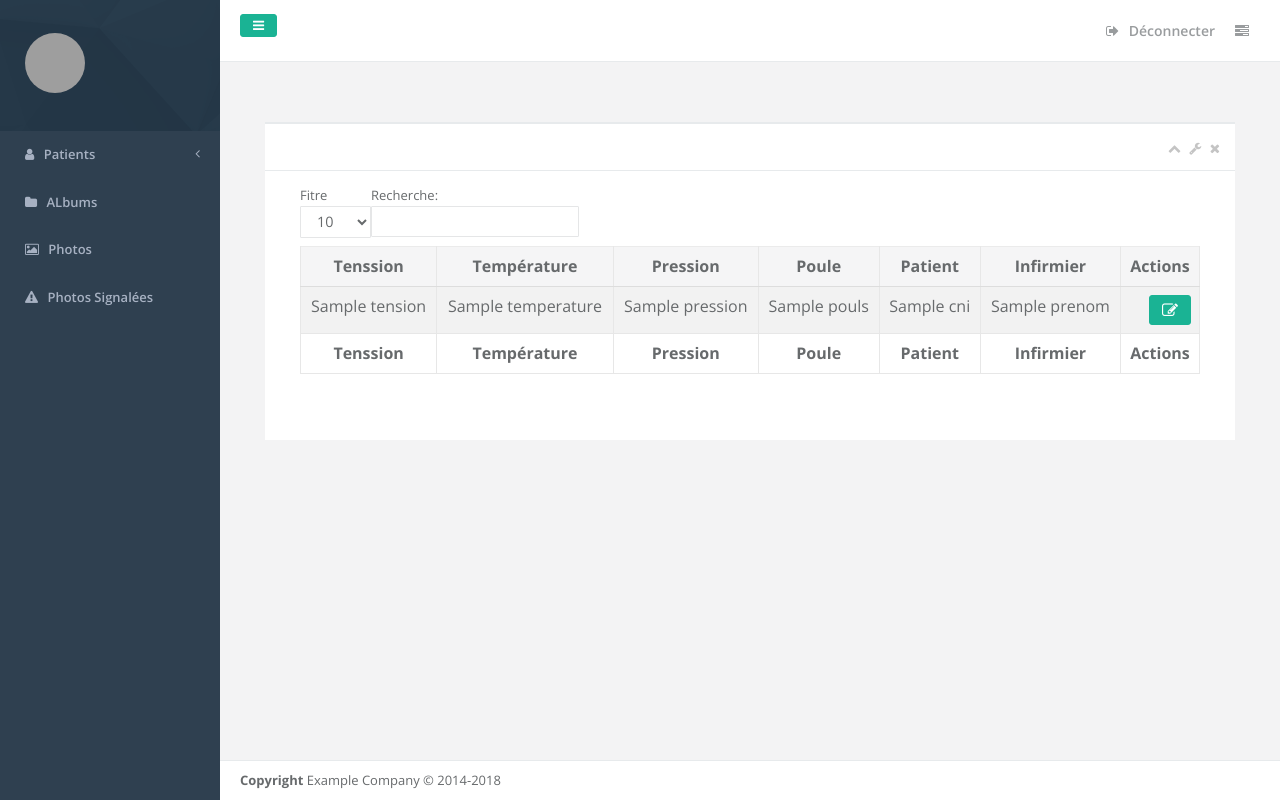
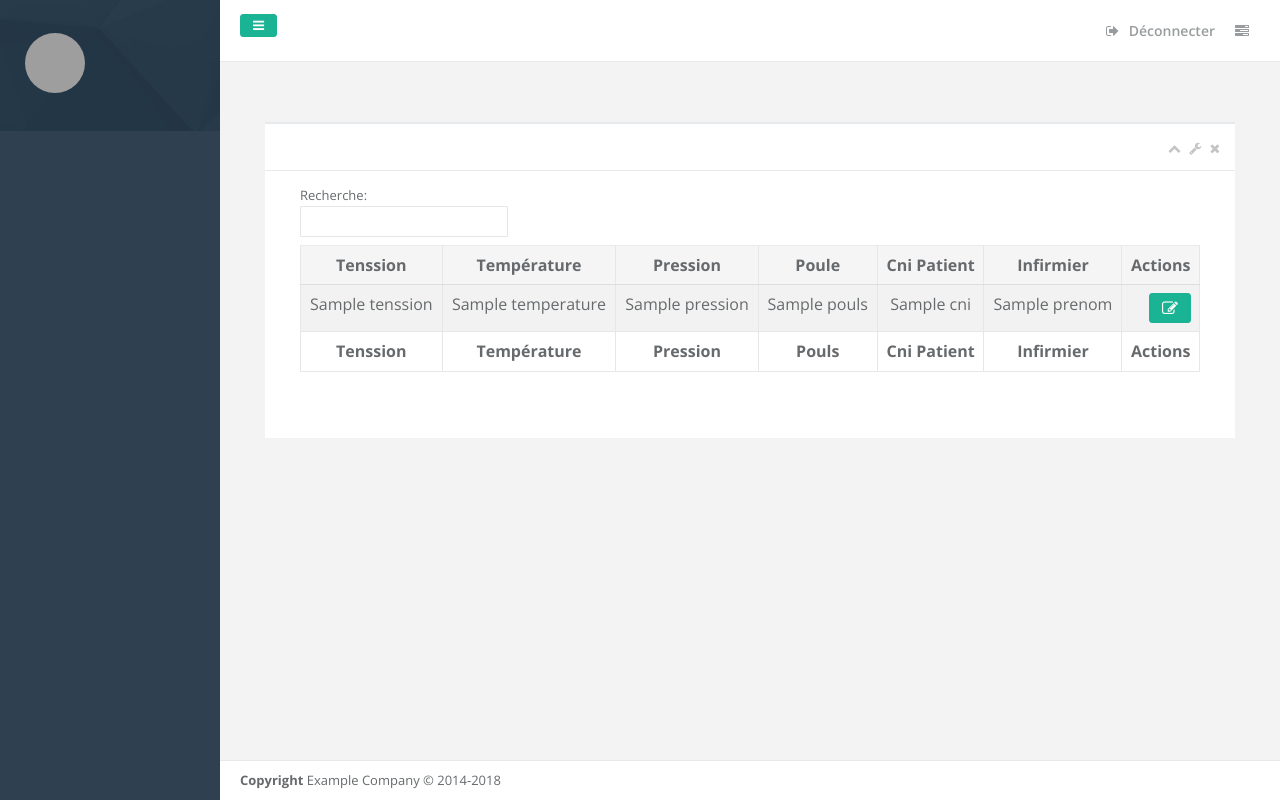
Before and after one commit to amdyDiop/gestion_malade, a Symfony app: template templates/constante/index.html.twig in a window 1280 px wide. Run offline with Twig, Linux system fonts and the light colour scheme; the template is opened without the code that fills it: most values are stand-ins (such as "Sample title", 1, 10 or a date in 2020); some libraries are stand-ins or nearby versions; grey boxes are pictures that could not be loaded.

Commit message:
constante done

```diff
--- a/src/Controller/PatientController.php
+++ b/src/Controller/PatientController.php
@@ -101,7 +101,6 @@ class PatientController extends AbstractController
         }
         return $this->redirectToRoute('patient_liste');
     }
-
     /**
      * @Route("/search", name="patient_search",methods={"GET","POST"})
      */
@@ -127,5 +126,4 @@ class PatientController extends AbstractController
         $patient= $serializer->serialize($data, 'json',['groups'=>'patient']);
         return $this->json($patient,200);
     }
-
 }
--- a/src/Entity/Infirmier.php
+++ b/src/Entity/Infirmier.php
@@ -6,6 +6,7 @@ use App\Repository\InfirmierRepository;
 use Doctrine\Common\Collections\ArrayCollection;
 use Doctrine\Common\Collections\Collection;
 use Doctrine\ORM\Mapping as ORM;
+use Symfony\Component\Serializer\Annotation\Groups;
 
 /**
  * @ORM\Entity(repositoryClass=InfirmierRepository::class)
@@ -16,12 +17,14 @@ class Infirmier
      * @ORM\Id
      * @ORM\GeneratedValue
      * @ORM\Column(type="integer")
+     * @Groups ({"constante"})
      */
     private $id;
 
     /**
      * @ORM\OneToOne(targetEntity=User::class, inversedBy="infirmier", cascade={"persist", "remove"})
      * @ORM\JoinColumn(nullable=false)
+     * @Groups ({"constante"})
      */
     private $user;
 
--- a/src/Entity/Patient.php
+++ b/src/Entity/Patient.php
@@ -24,7 +24,7 @@ class Patient
     /**
      * @ORM\OneToOne(targetEntity=User::class, inversedBy="patient", cascade={"persist", "remove"})
      * @ORM\JoinColumn(nullable=false)
-     * @Groups ({"patient"})
+     * @Groups ({"patient","constante"})
      */
     private $user;
 
--- a/src/Form/ConstanteType.php
+++ b/src/Form/ConstanteType.php
@@ -12,7 +12,7 @@ class ConstanteType extends AbstractType
     public function buildForm(FormBuilderInterface $builder, array $options)
     {
         $builder
-            ->add('tension')
+            ->add('tenssion')
             ->add('pression')
             ->add('pouls')
             ->add('temperature')
--- a/src/Security/LoginAuthentificationAuthenticator.php
+++ b/src/Security/LoginAuthentificationAuthenticator.php
@@ -116,7 +116,7 @@ class LoginAuthentificationAuthenticator extends AbstractFormLoginAuthenticator
         }
         else if ($user->getRoles()[0] == "ROLE_CAISSIER") {
             $this->flashy->success(" Bienvenue " . $user->getUsername());
-            return new RedirectResponse($this->urlGenerator->generate('home'));
+            return new RedirectResponse($this->urlGenerator->generate('ticket_index'));
         }
         else if ($user->getRoles()[0] == "ROLE_ADMIN") {
             $this->flashy->success(" Bienvenue " . $user->getUsername());
--- a/templates/base.html.twig
+++ b/templates/base.html.twig
@@ -42,7 +42,7 @@
                         GM
                     </div>
                 </li>
-                {% if  is_granted('ROLE_INFIRMIER')%}
+                {% if  is_granted('ROLE_INFIRMIER') %}
                     <li>
                         <a href="{{ path('infirmier_index') }}" aria-expanded="false">
                             <i class="fa fa-user"></i>
@@ -64,11 +64,9 @@
                             </li>
                         </ul>
                     </li>
-
-                {% else %}
-
+                {% elseif   is_granted('ROLE_CAISSIER') %}
                     <li>
-                        <a href="/admin/AIRstagram/utilisateur" aria-expanded="false">
+                        <a href="" aria-expanded="false">
                             <i class="fa fa-user"></i>
                             <span class="nav-label">Patients</span>
                             <span class="fa arrow">
@@ -87,25 +85,12 @@
                         </ul>
                     </li>
                     <li>
-                        <a href="/admin/AIRstagram/album">
+                        <a href="#">
                             <i class="fa fa-folder"></i>
-                            <span class="nav-label">ALbums</span>
+                            <span class="nav-label">Tickets</span>
                         </a>
                     </li>
-                    <li>
-                        <a href="/admin/AIRstagram/photos">
-                            <i class="fa fa-picture-o"></i>
-                            <span class="nav-label">Photos</span>
-
-                        </a>
-                    </li>
-                    <li>
-                        <a href="/admin/AIRstagram/signaler">
-                            <i class="fa fa-warning"></i>
-                            <span class="nav-label">Photos Signalées</span>
-
-                        </a>
-                    </li>
+                    {% else %}
                 {% endif %}
             </ul>
         </div>
@@ -130,11 +115,8 @@
                         </a>
                     </li>
                 </ul>
-
             </nav>
         </div>
-
-
         <div class="wrapper wrapper-content">
 
             {% block body %}
--- a/templates/constante/_form.html.twig
+++ b/templates/constante/_form.html.twig
@@ -6,7 +6,7 @@
                 {{ form_row(form.temperature) }}
             </div>
             <div class="form-group col-md-6">
-                {{ form_row(form.tension) }}
+                {{ form_row(form.tenssion) }}
             </div>
         </div>
         <div class="row">
--- a/templates/constante/index.html.twig
+++ b/templates/constante/index.html.twig
@@ -26,14 +26,6 @@
                             <div class="table-responsive">
                                 <div id="DataTables_Table_0_wrapper"
                                      class="dataTables_wrapper container-fluid dt-bootstrap4">
-                                    <div class="dataTables_length" id="DataTables_Table_0_length"><label>Fitre <select
-                                                    name="DataTables_Table_0_length" aria-controls="DataTables_Table_0"
-                                                    class="form-control form-control-sm">
-                                                <option value="10">10</option>
-                                                <option value="25">25</option>
-                                                <option value="50">50</option>
-                                                <option value="100">100</option>
-                                            </select></label></div>
                                     <div id="DataTables_Table_0_filter" class="dataTables_filter">
                                         <label>Recherche:<input type="search" class="form-control form-control-sm"
                                                                 id="search"></label></div>
@@ -46,7 +38,7 @@
                                             <th rowspan="1" colspan="1">Température</th>
                                             <th rowspan="1" colspan="1">Pression</th>
                                             <th rowspan="1" colspan="1">Poule</th>
-                                            <th rowspan="1" colspan="1">Patient</th>
+                                            <th rowspan="1" colspan="1">Cni Patient</th>
                                             <th rowspan="1" colspan="1">Infirmier</th>
                                             <th rowspan="1" colspan="1">Actions</th>
                                         </tr>
@@ -54,7 +46,7 @@
                                         <tbody id="result">
                                         {% for constante in constantes %}
                                             <tr class="gradeA even" role="row">
-                                                <td class="">{{ constante.tension }}</td>
+                                                <td class="">{{ constante.tenssion }}</td>
                                                 <td class="">{{ constante.temperature }}</td>
                                                 <td class="">{{ constante.pression }}</td>
                                                 <td class="center">{{ constante.pouls }}</td>
@@ -75,8 +67,8 @@
                                             <th rowspan="1" colspan="1">Tenssion</th>
                                             <th rowspan="1" colspan="1">Température</th>
                                             <th rowspan="1" colspan="1">Pression</th>
-                                            <th rowspan="1" colspan="1">Poule</th>
-                                            <th rowspan="1" colspan="1">Patient</th>
+                                            <th rowspan="1" colspan="1">Pouls</th>
+                                            <th rowspan="1" colspan="1">Cni Patient</th>
                                             <th rowspan="1" colspan="1">Infirmier</th>
                                             <th rowspan="1" colspan="1">Actions</th>
                                         </tr>
@@ -90,12 +82,63 @@
                                     </div>
                                 </div>
                             </div>
-
                         </div>
                     </div>
                 </div>
             </div>
         </div>
     </div>
+    {% block script %}
+        <script>
+            $(document).ready(function () {
+                var search = $('#search');
+                var result = $('#result ');
+                search.on('keyup', (function () {
+                    var value = search.val()
+                    $.ajax({
+                        url: '{{ path('constante_search') }}',
+                        type: 'post',
+                        data: {search: value},
+                        dataType: 'json',
+                        success: function (data) {
+                            result.html('')
+                            printdata(data, result)
+                        }, error: function (data) {
+                            alert('erreur lors de la récupération des donnée');
+                            console.log(data);
+                        }
 
+                    });
+
+                    function printdata(data, result) {
+
+                        $.each(JSON.parse(data), function (index, constante) {
+                            console.log(constante)
+                            result.append(`
+                            <tr class="gradeA even" role="row">
+                                                <td class="">${constante.tenssion}</td>
+                                                <td class="">${constante.temperature}</td>
+                                                <td class="">${constante.pression}</td>
+                                                <td class="center">${constante.pouls}</td>
+                                                <td class="center">${constante.patient.user.cni}</td>
+                                                <td class="center">${constante.infirmier.user.prenom + ' ' + constante.infirmier.user.nom}</td>
+                                                <td class="center sorting_1">
+                                                    <a href="infirmier/constante/${constante.id}">
+                                                        <button class=" btn btn-bitbucket btn-primary"><i
+                                                                    class="fa fa-stethoscope "></i></button>
+                                                    </a>
+                                                    <a href="infirmier/constante/${constante.id}/edit">
+                                                        <button class=" btn btn-bitbucket btn-primary"><i
+                                                                    class="fa fa-edit"></i></button>
+                                                    </a>
+                                                </td>
+                                            </tr>
+
+                            `);
+                        });
+                    }
+                }));
+            });
+        </script>
+    {% endblock %}
 {% endblock %}
--- a/templates/infirmier/index.html.twig
+++ b/templates/infirmier/index.html.twig
@@ -100,14 +100,12 @@
                 var result = $('#result ');
                 search.on('keyup', (function () {
                     var value = search.val()
-                    console.log(value)
                     $.ajax({
                         url: '{{ path('patient_search') }}',
                         type: 'post',
                         data: {search: value},
                         dataType: 'json',
                         success: function (data) {
-                            console.log(data);
                             result.html('')
                             printdata(data, result)
                         }, error: function (data) {
@@ -140,7 +138,6 @@
                                                     </a>
                                                 </td>
                                             </tr>
-
                             `);
                         });
                     }
```
Also changed, not shown: src/Controller/ConstanteController.php (+35 -6 lines), src/Entity/Constante.php (+35 -5 lines), src/Entity/User.php (+4 -4 lines), src/Repository/ConstanceRepository.php (+16 -0 lines).
